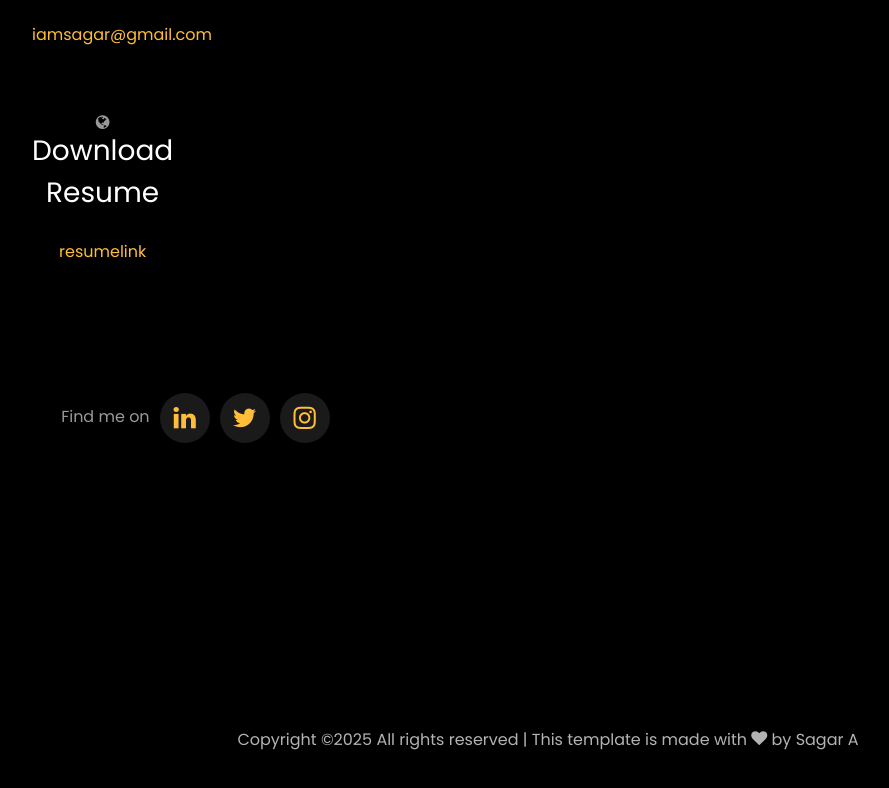
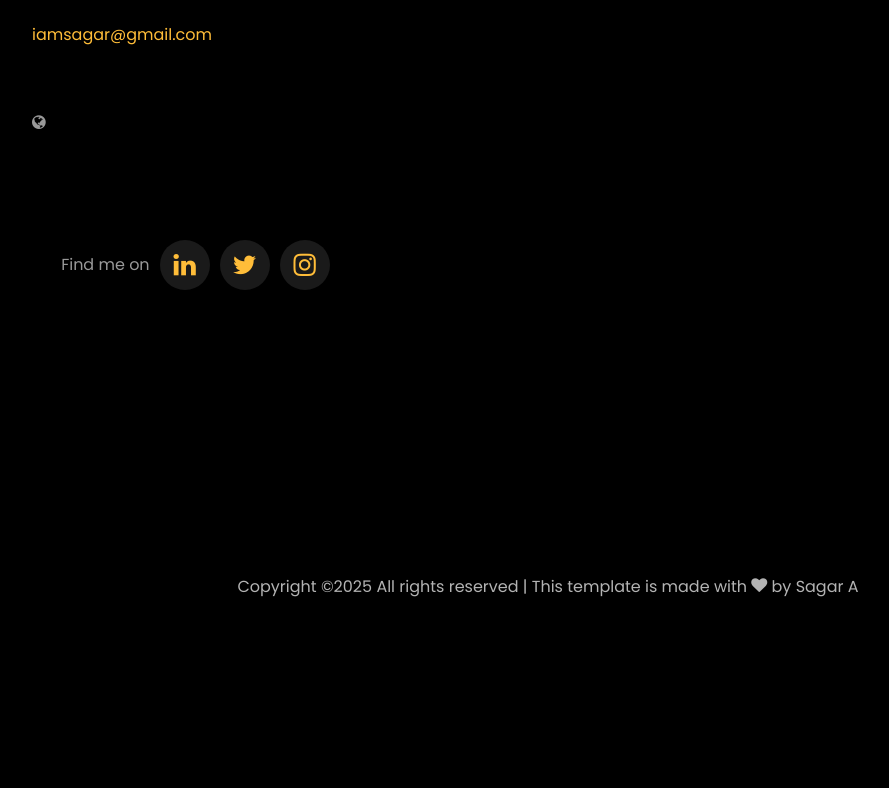
Before and after one commit to Iamsagar06/iamsagar.github.io, a plain HTML site: page index.html in a window 1280 px wide. Shown: the part 5124-5912 px from the top of the page, without its empty margins (92-981 px from the left). After the commit the page ends 5854 px from the top, so only its background shows below. Drawn offline with nearby package versions, Linux system fonts and the light colour scheme; files that its build step writes are made by us from their sources; files whose address does not match are found by name.

Commit message:
Update index.html

```diff
--- a/index.html
+++ b/index.html
@@ -568,8 +568,8 @@
           		<div class="icon d-flex align-items-center justify-content-center">
           			<span class="icon-globe"></span>
           		</div>
-          		<h3 class="mb-4">Download Resume</h3>
-	            <p><a href="#">resumelink</a></p>
+          		<!-- <h3 class="mb-4">Download Resume</h3>
+	            <p><a href="#">resumelink</a></p> -->
 	          </div>
           </div>
           <div class="container">
```
Lines whose indentation alone changed are shown as unchanged.
